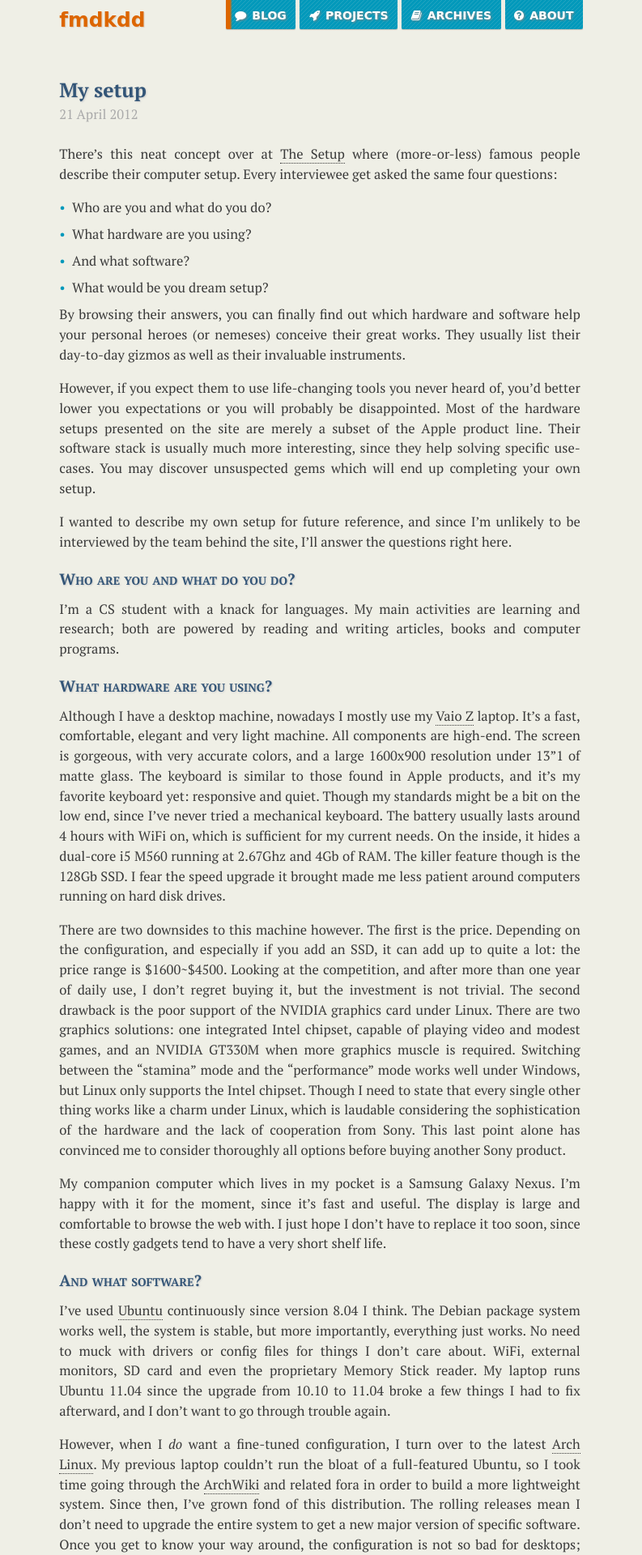
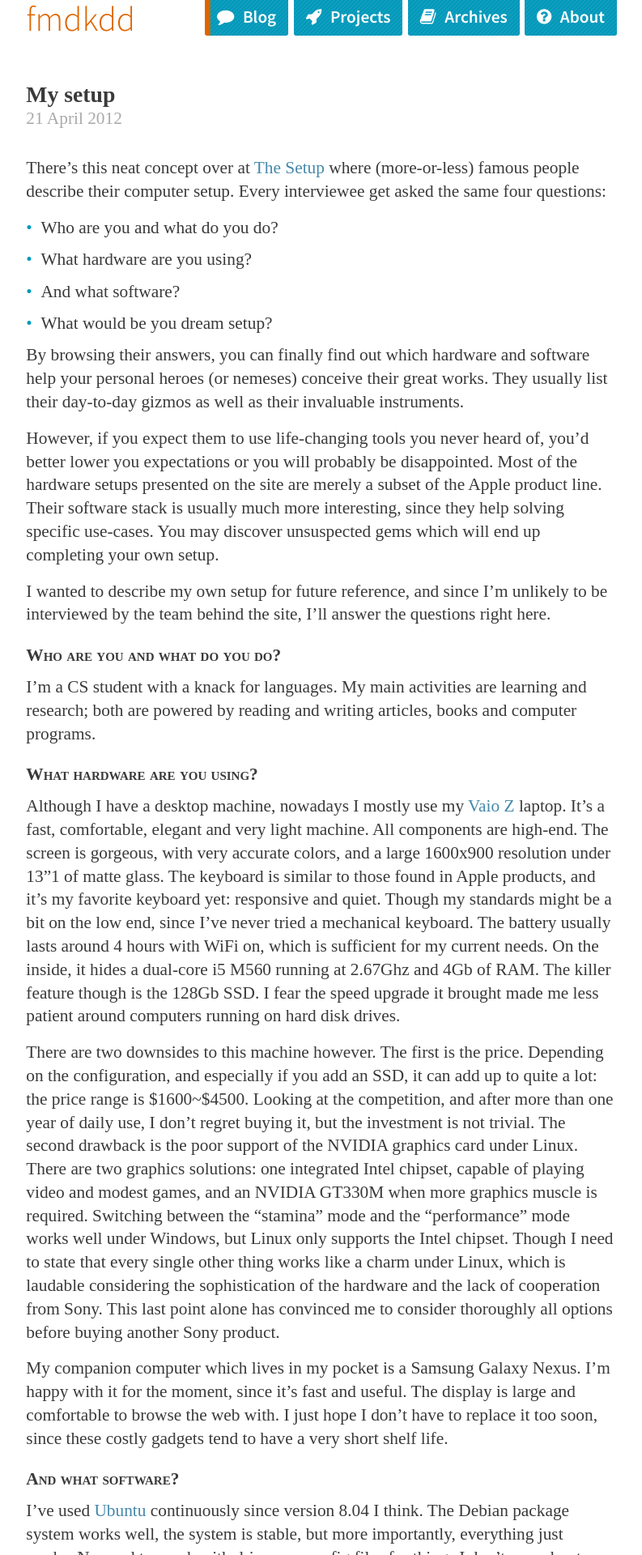
Before and after one commit to fmdkdd/fmdkdd.github.com, a Jekyll site: the page built from index.html, in a window 1280 px wide. Shown: the top 1920 px of the page at 81% size, without its empty margins (245-1038 px from the left). Built offline with Jekyll 4.4.1, drawn with Linux system fonts in a browser that asks for light colours; Markdown is read by kramdown in place of the engine named in the settings.

Commit message:
Clean style, typography changes

```diff
--- a/css/screen.css
+++ b/css/screen.css
@@ -1,4 +1,4 @@
-@import url(http://fonts.googleapis.com/css?family=PT+Serif:400,400italic,700);
+@import url(http://fonts.googleapis.com/css?family=Source+Sans+Pro:300,600);
 
 @font-face {
 	font-family: "Mono";
@@ -84,15 +84,14 @@ div#contact {
  *~~~~~~~~~~~~~~~~~~~~~~~~~~~~~~~~~~~~~~~~~~~~~~~~~~~~~~~~~~~*/
 
 body {
-	max-width: 40em;
+	max-width: 35em;
 	margin: 0 auto;
 	margin-bottom: .5em;
 
 	color: #3a3a3a;
-	background-color: #efefe6;
-	font-size: 16.5px;
-	font-family: "PT Serif", "Bitstream Charter", Georgia, serif;
-	line-height: 1.5;
+	font-size: 16pt;
+	font-family: "Bitstream Charter", serif;
+	line-height: 135%;
 }
 
 body > header {
@@ -102,19 +101,15 @@ body > header {
 }
 
 body > header > h1 {
-	margin-right: 1em;
-	margin-bottom: .3em;
 	padding-top: .2em;
-
-	font-size: 1.5em;
+	font-size: 2em;
 }
 
 body > header > h1 > a {
 	color: #d60;
-	font-family: "DejaVu Sans", sans-serif;
-	font-weight: bold;
+	font-family: "Source Sans Pro", sans-serif;
+	font-weight: 300;
 	text-decoration: none;
-	text-shadow: #dcb 1px 1px 1px;
 }
 
 #top_menu {
@@ -130,7 +125,6 @@ body > header > h1 > a {
 	background-image: url("/img/tile.png");
 	background-repeat: repeat;
 
-	box-shadow: 0 1px 1px rgba(0,0,0,0.2);
 	border-radius: 0 0 .1em .1em;
 
 	-moz-transition: background-color 300ms ease-out;
@@ -150,12 +144,10 @@ body > header > h1 > a {
 
 #top_menu li a {
 	color: white;
-	font-family: "DejaVu Sans", sans-serif;
-	font-size: 0.85em;
-	font-weight: bold;
-	text-transform: uppercase;
+	font-family: "Source Sans Pro", sans-serif;
+	font-size: 1em;
+	font-weight: 600;
 	text-decoration: none;
-	text-shadow: 1px 1px 3px #888;
 }
 
 #top_menu li:hover,
@@ -177,15 +169,13 @@ body > div.content {
 	padding: 0 .5em;
 }
 
-body > div.content a {
-	color: #3a3a3a;
-
+a {
+	color: #48a;
 	text-decoration: none;
-	border-bottom: 1px dotted;
 }
 
 body > div.content a:hover {
-    color: #357;
+	border-bottom: 1px dotted;
 }
 
 body > div.content h2 a,
@@ -193,8 +183,7 @@ body > div.content h3 a,
 body > div.content h4 a,
 body > div.content h5 a,
 body > div.content h6 a {
-   color: #357;
-	border-bottom: none;
+	color: #3a3a3a;
 }
 
 body > div.content h2 a:hover,
@@ -207,8 +196,6 @@ body > div.content h6 a:hover {
 
 body > div.content h2, h3, h4, h5, h6 {
 	font-weight: bold;
-	color: #357;
-	text-shadow: #ccc 1px 1px 2px;
 }
 
 body > div.content h3, h4, h5, h6 {
@@ -217,9 +204,20 @@ body > div.content h3, h4, h5, h6 {
 	margin-top: 1em;
 }
 
+div.content h2 {
+	font-size: 1.3em;
+}
+
+div.content time {
+	font-size: 1em;
+}
+
+div.content h3 {
+	font-size: 1em;
+}
+
 div.content p {
-	margin-bottom: 1em;
-	text-align: justify;
+	margin-bottom: 0.75em;
 }
 
 div.content li {
@@ -251,7 +249,7 @@ body > footer span {
 }
 
 body > footer a {
-	color: #357;
+	color: #48a;
 
 	text-decoration: none;
 	border-bottom: 1px dotted;
@@ -274,39 +272,32 @@ article div.content h3 {
 }
 
 article div.content code {
-	font-family: "Mono", "Inconsolata", monospace;
-}
-
-div.content > p > code {
-	padding: .1em .3em 0 .3em;
-
-	border: 1px solid #ccc;
-	border-radius: 2px;
-	color: #666;
-	background-color: #fafaf6;
+	font-family: "Mono", monospace;
 }
 
 pre {
 	margin-bottom: 1em;
-	padding: .5em;
+	padding-left: .5em;
 
-	border: 1px solid #93a1a1;
-	border-radius: 2px;
+	border-left: 1px solid #93a1a1;
 
-	background-color: #fdf6e3;
+	font-size: 0.9em;
 }
 
 article div.content blockquote {
 	margin-left: 3em;
 
 	color: #666;
+
+	font-size: 0.9em;
+	line-height: 130%;
 }
 
 article div.content blockquote:before {
 	content: "\201C";
-	font-size: 50pt;
-	margin-left: -35pt;
-	margin-top: -15pt;
+	font-size: 3.5em;
+	margin-left: -0.5em;
+	margin-top: 0.1em;
 	float: left;
 }
 
```
